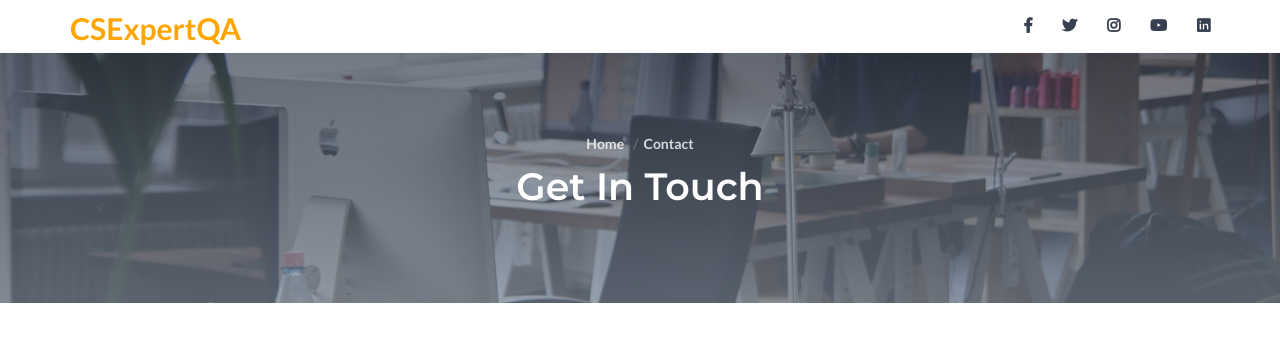
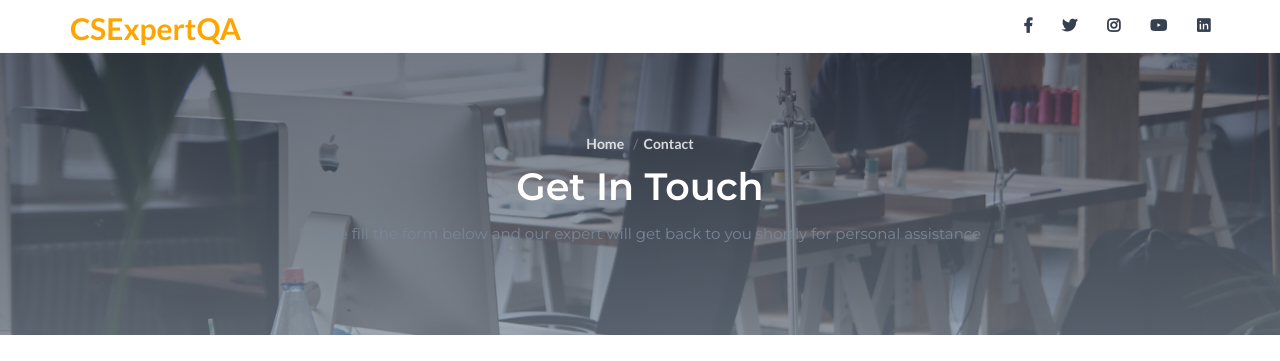
Before and after one commit to csexpertqa/csexpertqa.github.io, a plain HTML site: page contact.html in a window 1280 px wide. Shown: the top 361 px of the page. Drawn offline with Linux system fonts and the light colour scheme.

Commit message:
Update contact.html

```diff
--- a/contact.html
+++ b/contact.html
@@ -73,6 +73,7 @@
 							<li>Contact</li>
 						</ul>
 						<h1 class="white-text">Get In Touch</h1>
+						<p>Please fill the form below and our expert will get back to you shortly for personal assistance</p>
 
 					</div>
 				</div>
```
